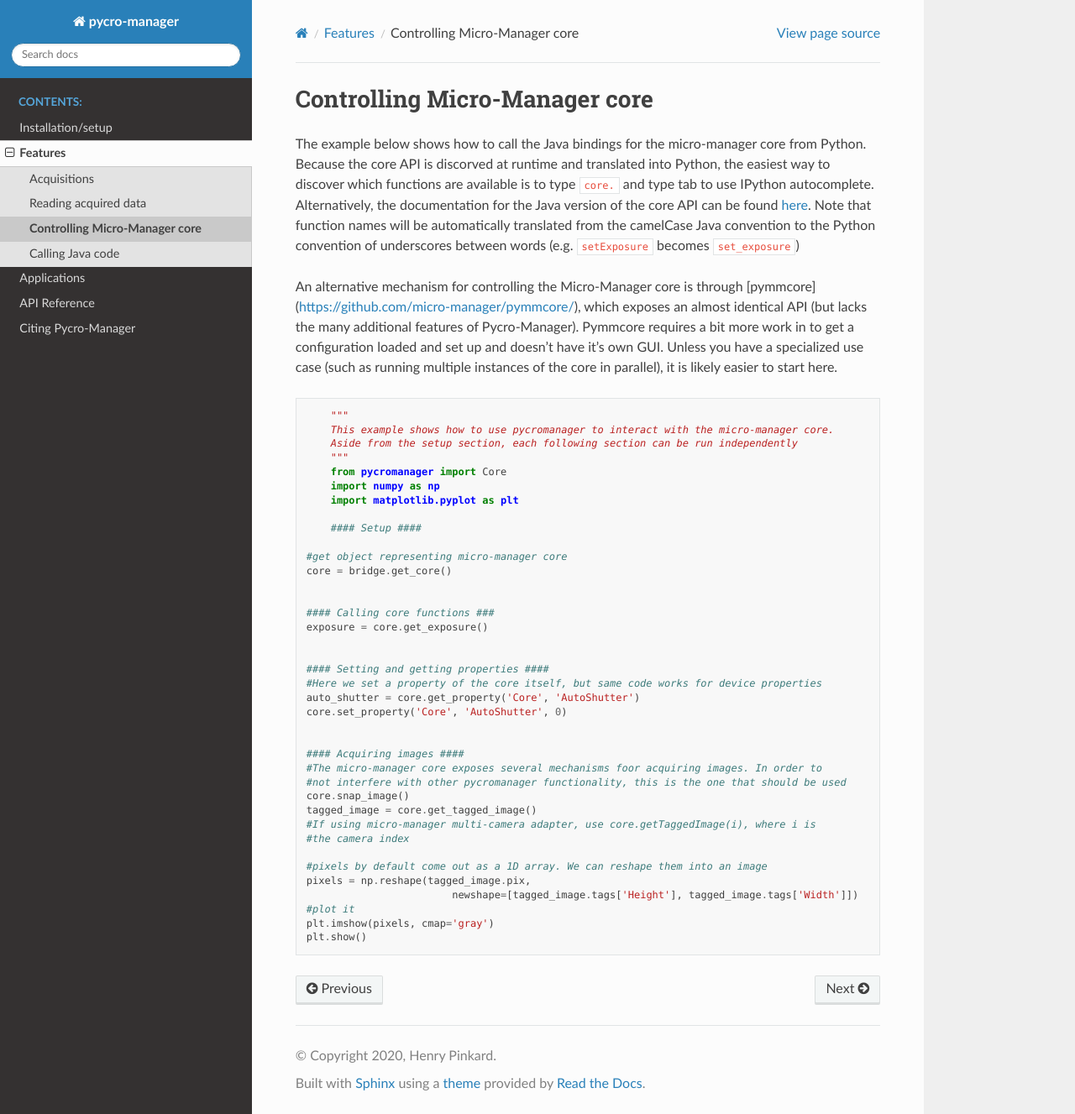
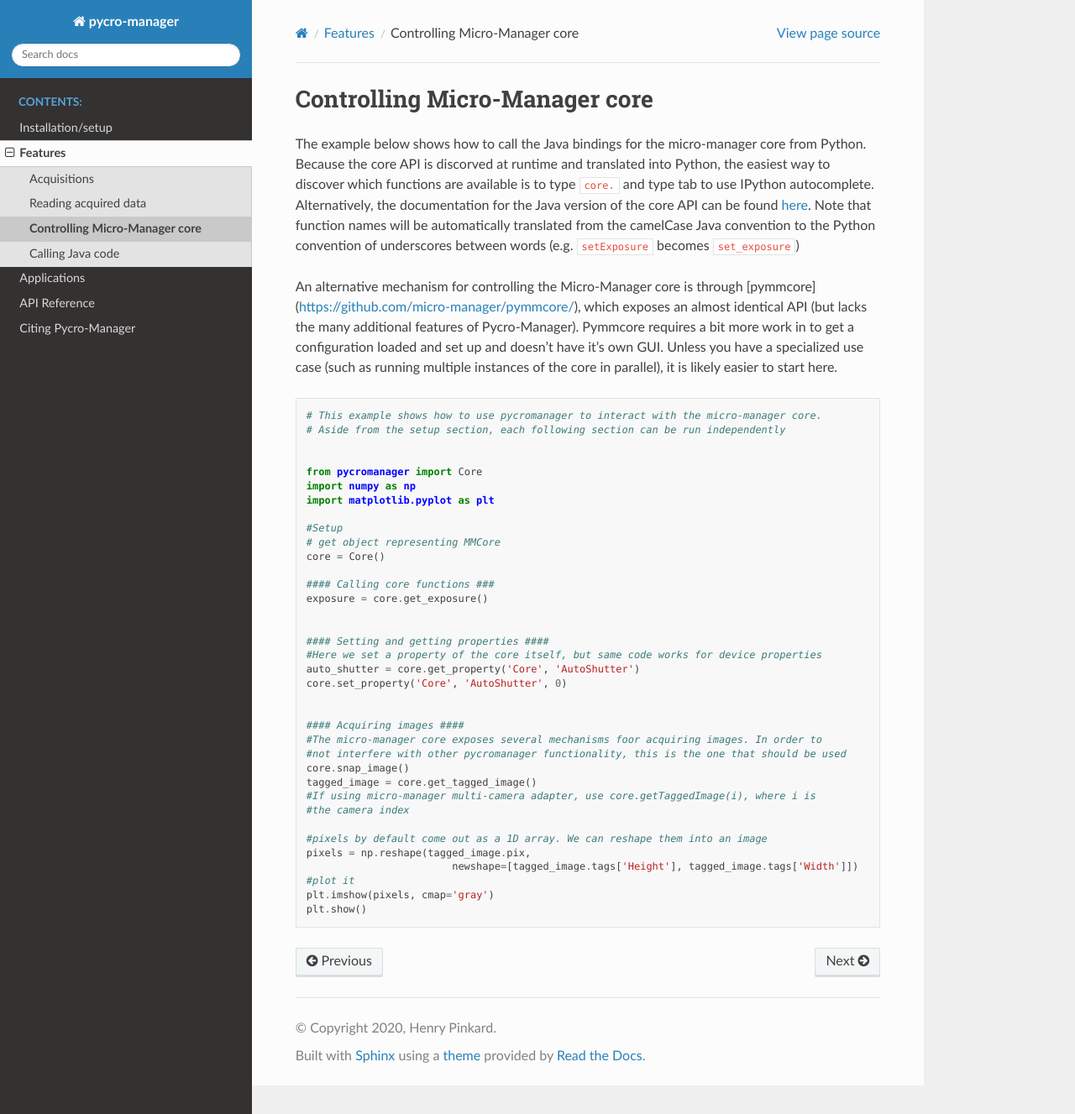
Before and after one commit to micro-manager/pycro-manager, a Sphinx documentation site: the page built from docs/source/core.rst, in a window 1280 px wide and 1327 px high. Shown: the whole window at 84% size. Built offline with Sphinx 7.4.7 and the Read the Docs theme 2.0.0, drawn with Linux system fonts in a browser that asks for light colours; pages that are not in the unit, such as notebooks, are missing from menus.

Commit message:
doc fixes

```diff
--- a/docs/source/core.rst
+++ b/docs/source/core.rst
@@ -10,19 +10,18 @@ An alternative mechanism for controlling the Micro-Manager core is through [pymm
 
 .. code-block:: python
 
-	"""
-	This example shows how to use pycromanager to interact with the micro-manager core.
-	Aside from the setup section, each following section can be run independently
-	"""
-	from pycromanager import Core
-	import numpy as np
-	import matplotlib.pyplot as plt
 
-	#### Setup ####
+    # This example shows how to use pycromanager to interact with the micro-manager core.
+    # Aside from the setup section, each following section can be run independently
 
-    #get object representing micro-manager core
-    core = bridge.get_core()
 
+    from pycromanager import Core
+    import numpy as np
+    import matplotlib.pyplot as plt
+
+    #Setup
+    # get object representing MMCore
+    core = Core()
 
     #### Calling core functions ###
     exposure = core.get_exposure()
```
Also changed, not shown: 1 other file.
